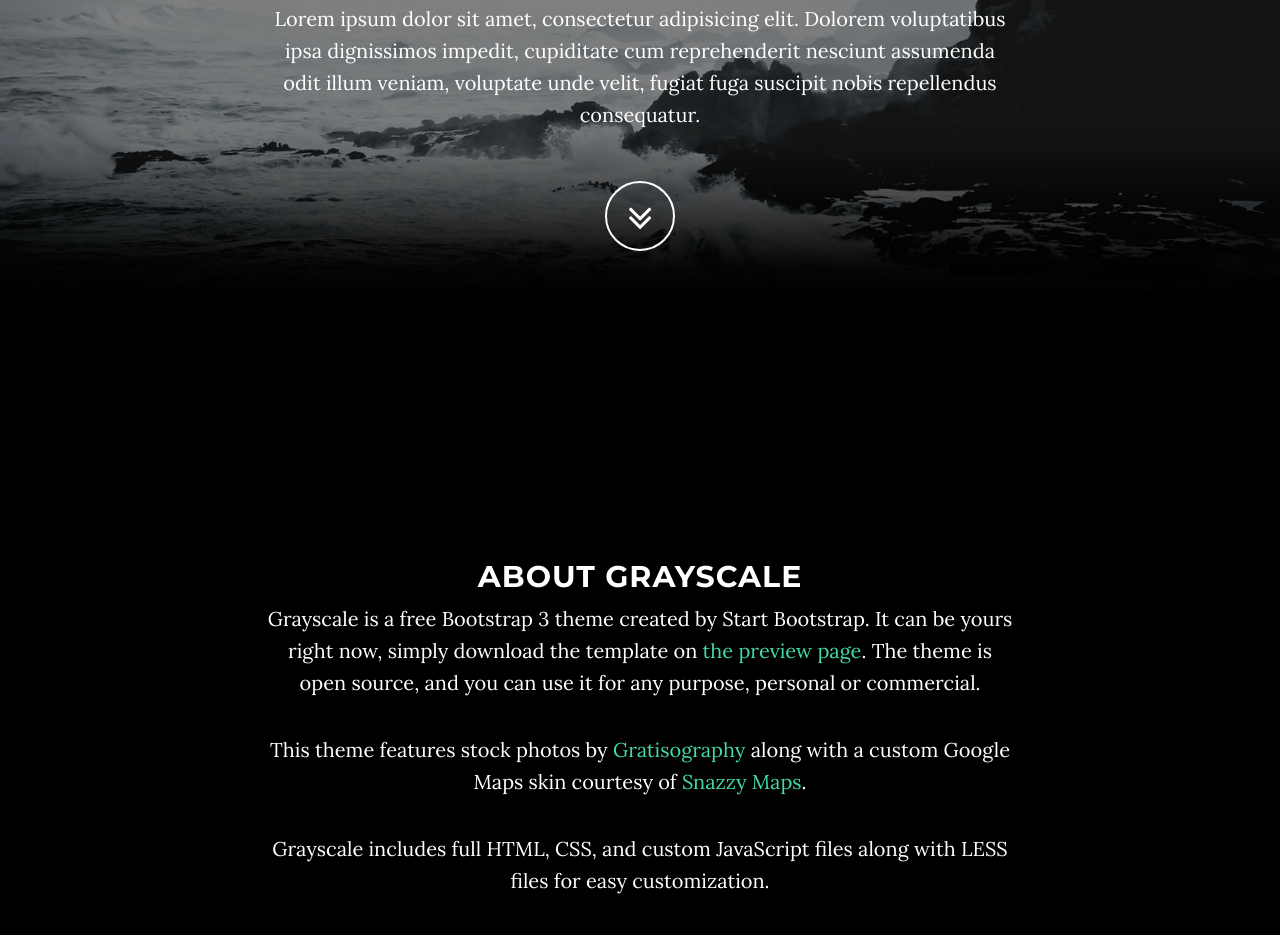
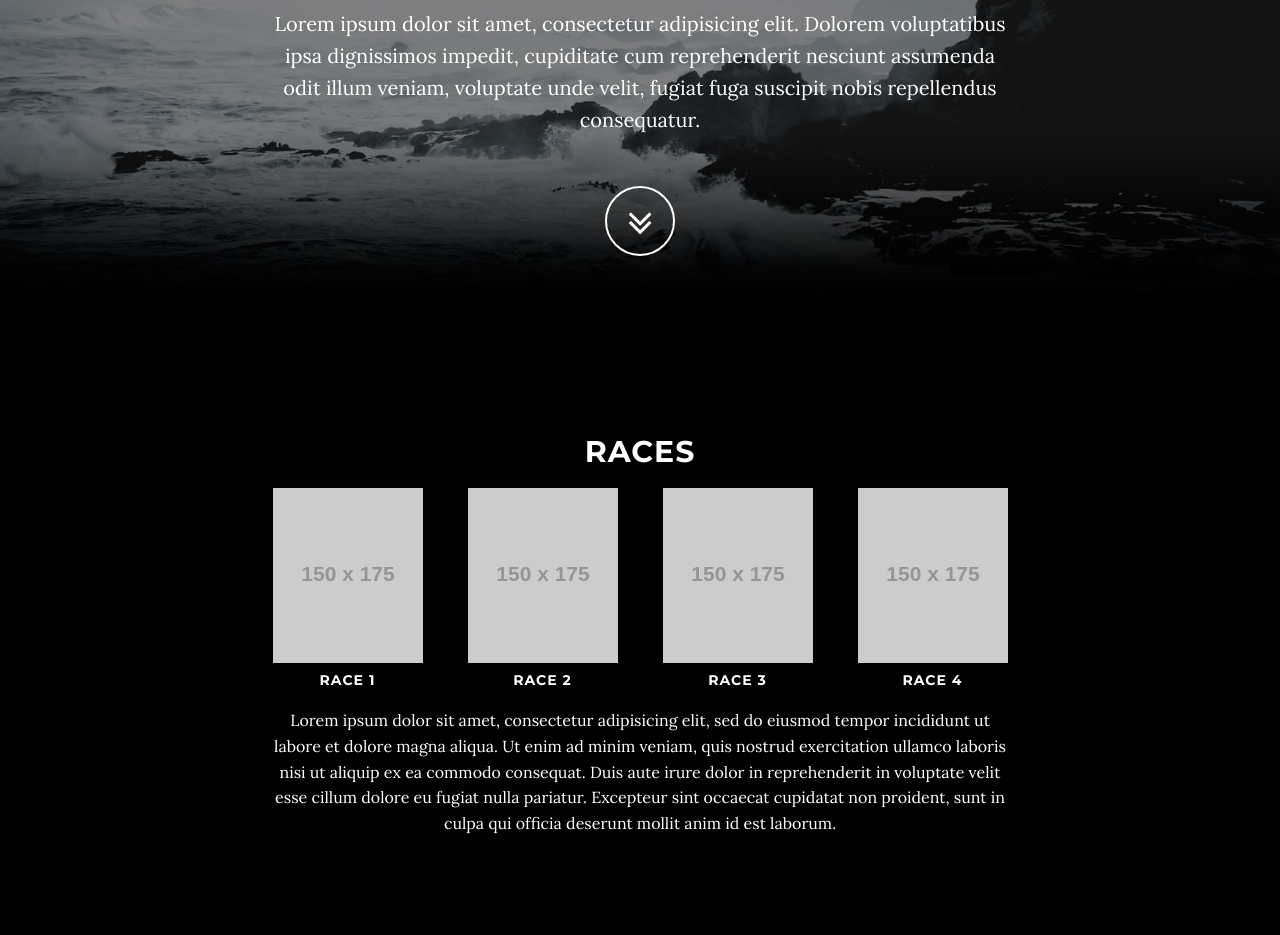
Before and after one commit to zeppy/Eternity, a plain HTML site: page index.html in a window 1280 px wide. Shown: the part 490-1425 px from the top of the page. Drawn offline with Linux system fonts and the light colour scheme; some packages are replaced by stand-ins of ours; placeholder pictures from the web are drawn by us.

Commit message:
Added Races

```diff
--- a/css/style.css
+++ b/css/style.css
@@ -9,5 +9,23 @@
 }
 
 h1, h2, h3, h4, h5, h6 {
-	margin: 0 0 10px;
+	margin: 0 0 20px;
 }
+
+.content-section {
+    padding-top: 50px;
+}
+
+@media(min-width:767px) {
+    .content-section {
+        padding-top: 125px;
+    }
+
+.race-bio p {
+	margin-top:10px;
+	font-size: 16px;
+}
+
+.race-name {
+	margin: 10px;
+}
--- a/index.html
+++ b/index.html
@@ -57,7 +57,7 @@
 						<a class="page-scroll" href="#races">Races</a>
 					</li>
 					<li>
-                        <a class="page-scroll" href="#galaxies">Galaxies</a>
+						<a class="page-scroll" href="#galaxies">Solar Systems</a>
 					</li>
 					<li>
 						<a class="page-scroll" href="#vision">Vision</a>
@@ -83,7 +83,7 @@
 						</div>
 						<h2>What is Eternity?</h2>
 						<p>Lorem ipsum dolor sit amet, consectetur adipisicing elit. Dolorem voluptatibus ipsa dignissimos impedit, cupiditate cum reprehenderit nesciunt assumenda odit illum veniam, voluptate unde velit, fugiat fuga suscipit nobis repellendus consequatur.</p>
-                        <a href="#about" class="btn btn-circle page-scroll">
+						<a href="#races" class="btn btn-circle page-scroll">
 							<i class="fa fa-angle-double-down animated"></i>
 						</a>
 					</div>
@@ -93,13 +93,40 @@
 	</header>
 
 	<!-- About Section -->
-    <section id="about" class="container content-section text-center">
+	<section id="races" class="container content-section text-center">
 		<div class="row">
 			<div class="col-lg-8 col-lg-offset-2">
-                <h2>About Grayscale</h2>
-                <p>Grayscale is a free Bootstrap 3 theme created by Start Bootstrap. It can be yours right now, simply download the template on <a href="http://startbootstrap.com/template-overviews/grayscale/">the preview page</a>. The theme is open source, and you can use it for any purpose, personal or commercial.</p>
-                <p>This theme features stock photos by <a href="http://gratisography.com/">Gratisography</a> along with a custom Google Maps skin courtesy of <a href="http://snazzymaps.com/">Snazzy Maps</a>.</p>
-                <p>Grayscale includes full HTML, CSS, and custom JavaScript files along with LESS files for easy customization.</p>
+				<h2>Races</h2>
+
+				<div class="row">
+					<div class="col-lg-3">
+						<img src="http://dummyimage.com/150x175/fff/000&text=Race+1" data-race="Race-1"/>
+						<h5 class="race-name">Race 1</h5>
+					</div>
+
+					<div class="col-lg-3">
+						<img src="http://dummyimage.com/150x175/fff/000&text=Race+1" data-race="Race-2"/>
+						<h5 class="race-name">Race 2</h5>
+					</div>
+
+					<div class="col-lg-3">
+						<img src="http://dummyimage.com/150x175/fff/000&text=Race+1" data-race="Race-3"/>
+						<h5 class="race-name">Race 3</h5>
+					</div>
+
+					<div class="col-lg-3">
+						<img src="http://dummyimage.com/150x175/fff/000&text=Race+1" data-race="Race-4"/>
+						<h5 class="race-name">Race 4</h5>
+					</div>
+				</div>
+			  <div class="race-bio">
+			  	<p>Lorem ipsum dolor sit amet, consectetur adipisicing elit, sed do eiusmod
+			  	tempor incididunt ut labore et dolore magna aliqua. Ut enim ad minim veniam,
+			  	quis nostrud exercitation ullamco laboris nisi ut aliquip ex ea commodo
+			  	consequat. Duis aute irure dolor in reprehenderit in voluptate velit esse
+			  	cillum dolore eu fugiat nulla pariatur. Excepteur sint occaecat cupidatat non
+			  	proident, sunt in culpa qui officia deserunt mollit anim id est laborum.</p>
+			  </div>
 			</div>
 		</div>
 	</section>
```
Lines whose indentation alone changed are shown as unchanged.
